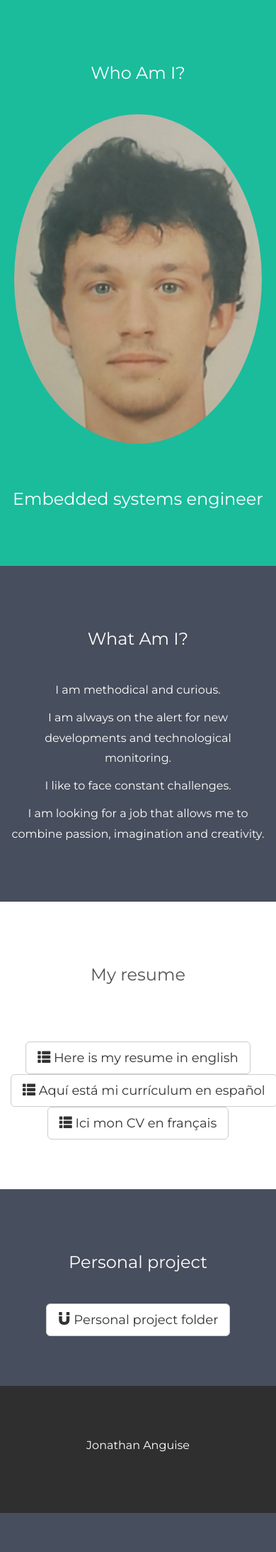
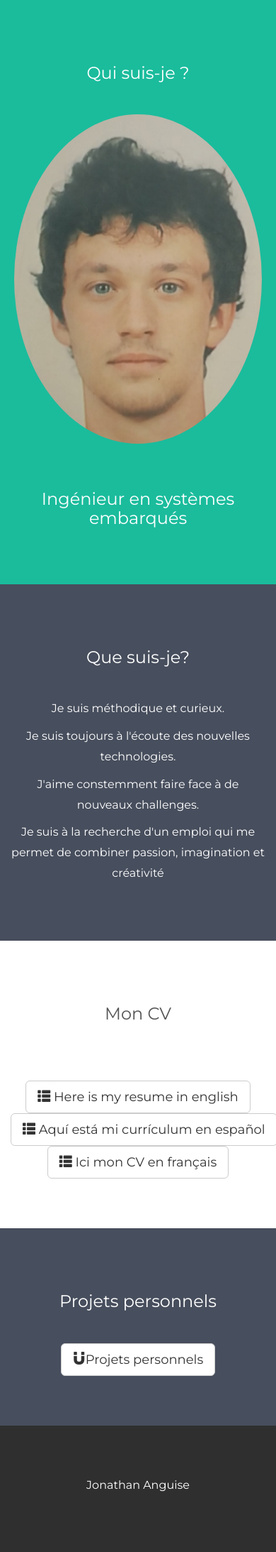
Before and after one commit to jonathanAnguise/flask-website, a Flask app: page /fr in a window 390 px wide. Shown: the part 80-2266 px from the top of the page at 71% size. Before the commit the page ends 2211 px from the top, so only its background shows below. Run offline with Flask 2, Linux system fonts and the light colour scheme; some libraries are stand-ins or nearby versions.

Commit message:
updating index.html in order to be  * responsive in fr, es, en  * to be linked with cv_*.pdf
Inside main.py
  creating void perso_proj function for future usage

```diff
--- a/main.py
+++ b/main.py
@@ -3,6 +3,7 @@ from flask import Flask, render_template
 SUPPORTED_LANGUAGES = ["en", "fr", "es"]
 
 app = Flask(__name__)
+
 
 @app.route('/<default_language>')
 @app.route('/')
@@ -12,9 +13,13 @@ def hello(default_language='en'):
         <iframe src="https://giphy.com/embed/dJYoOVAWf2QkU"\
          width="480" height="267" frameBorder="0" class="giphy" </iframe>'
         return not_existing
-    return render_template("index.html", langage=default_language)
+    return render_template("index.html", language=default_language)
 
-# @app.route('personal_project')
+
+@app.route('/<default_language>/personal_project')
+def perso_proj(default_language='en'):
+    return f"<h1>{default_language} -- Page to do</h1>"
+
 
 if __name__ == '__main__':
     app.run(debug=True)
--- a/templates/index.html
+++ b/templates/index.html
@@ -28,9 +28,10 @@
       </div>
     <div class="collapse navbar-collapse" id="myNavbar">
       <ul class="nav navbar-nav navbar-right">
-        <li><a href="#who">WHO</a></li>
-        <li><a href="#what">WHAT</a></li>
-        <li><a href="#resume">RESUME</a></li>
+        {% if language == "fr" %}{% elif language == "es" %}{% else %}{% endif %}
+        <li><a href="#who">{% if language == "fr" %}QUI{% elif language == "es" %}QUIÉN{% else %}WHO{% endif %}</a></li>
+        <li><a href="#what">{% if language == "fr" %}QUE{% elif language == "es" %}QUE{% else %}WHAT{% endif %}</a></li>
+        <li><a href="#resume">{% if language == "fr" %}CV{% elif language == "es" %}CV{% else %}RESUME{% endif %}</a></li>
       </ul>
     </div>
   </div>
@@ -38,36 +39,50 @@
 
 <!-- First Container -->
 <div class="container-fluid bg-1 text-center" id="who">
-  <h3 class="margin">Who Am I?</h3>
+  <h3 class="margin">{% if language == "fr" %}Qui suis-je ?{% elif language == "es" %}¿Quién soy?{% else %}Who Am I?{% endif %}</h3>
   <img src="{{ url_for('static', filename='pictures/profile.png') }}" class="img-responsive img-circle margin" style="display:inline" alt="Jonathan photo" width="350" height="350">
-  <h3>Embedded systems engineer</h3>
+  <h3>{% if language == "fr" %}Ingénieur en systèmes embarqués{% elif language == "es" %}Ingeniero en Sistemas Integrados{% else %}Embedded systems engineer{% endif %}</h3>
 </div>
 
 <!-- Second Container -->
 <div class="container-fluid bg-2 text-center" id="what">
+  {% if language == "fr" %}
+  <h3 class="margin">Que suis-je?</h3>
+  <p>Je suis méthodique et curieux.</p>
+  <p>Je suis toujours à l'écoute des nouvelles technologies.</p>
+  <p>J'aime constemment faire face à de nouveaux challenges.</p>
+  <p>Je suis à la recherche d'un emploi qui me permet de combiner passion, imagination et créativité</p>
+  {% elif language == "es" %}
+  <h3 class="margin">Lo que soy</h3>
+  <p> Soy metódico y curioso. </p>
+  <p> Siempre estoy alerta a nuevos desarrollos y monitoreo tecnológico. </p>
+  <p> Me gusta enfrentar desafíos constantes. </p>
+  <p> Estoy buscando un trabajo que me permita combinar pasión, imaginación y creatividad. </p>
+  {% else %}
   <h3 class="margin">What Am I?</h3>
   <p>I am methodical and curious.</p>
   <p>I am always on the alert for new developments and technological monitoring.</p>
   <p>I like to face constant challenges.</p>
   <p>I am looking for a job that allows me to combine passion, imagination and creativity.</p>
+  {% endif %}
 </div>
 
 <!-- Third Container (Grid) -->
 <div class="container-fluid bg-3 text-center" id="resume">
-  <h3 class="margin">My resume</h3><br>
+  <h3 class="margin">{% if language == "fr" %}Mon CV{% elif language == "es" %}Mi Currículum{% else %}My resume{% endif %}</h3><br>
   <div class="row">
     <div class="col-sm-4">
-  <a href="cv_en.pdf" class="btn btn-default btn-lg">
+  <a href="{{url_for('static', filename='data/cv_en.pdf')}}" class="btn btn-default btn-lg">
     <span class="glyphicon glyphicon-th-list"></span> Here is my resume in english
   </a>
     </div>
     <div class="col-sm-4">
-  <a href="cv_es.pdf" class="btn btn-default btn-lg">
+  <a href="{{url_for('static', filename='data/cv_es.pdf')}}" class="btn btn-default btn-lg">
     <span class="glyphicon glyphicon-th-list"></span> Aquí está mi currículum en español
   </a>
     </div>
     <div class="col-sm-4">
-  <a href="cv_fr.pdf" class="btn btn-default btn-lg">
+  <a href="{{url_for('static', filename='data/cv_fr.pdf')}}" class="btn btn-default btn-lg">
     <span class="glyphicon glyphicon-th-list"></span> Ici mon CV en français
   </a>
     </div>
@@ -75,9 +90,9 @@
 </div>
 <!-- Fourth Container (Grid) -->
 <div class="container-fluid bg-2 text-center" id="Personal project">
-  <h3 class="margin">Personal project</h3>
-  <a href="personal_project/" class="btn btn-default btn-lg">
-    <span class="glyphicon glyphicon-magnet"></span> Personal project folder
+  <h3 class="margin">{% if language == "fr" %}Projets personnels{% elif language == "es" %}Proyectos personales{% else %}Personal project{% endif %}</h3>
+  <a href="{{url_for('perso_proj',default_language=language)}}" class="btn btn-default btn-lg">
+    <span class="glyphicon glyphicon-magnet"></span>{% if language == "fr" %}Projets personnels{% elif language == "es" %}Proyectos personales{% else %}Personal project folder{% endif %}
   </a>
 </div>
 <!-- Footer -->
```
Also changed, not shown: 3 other files.
